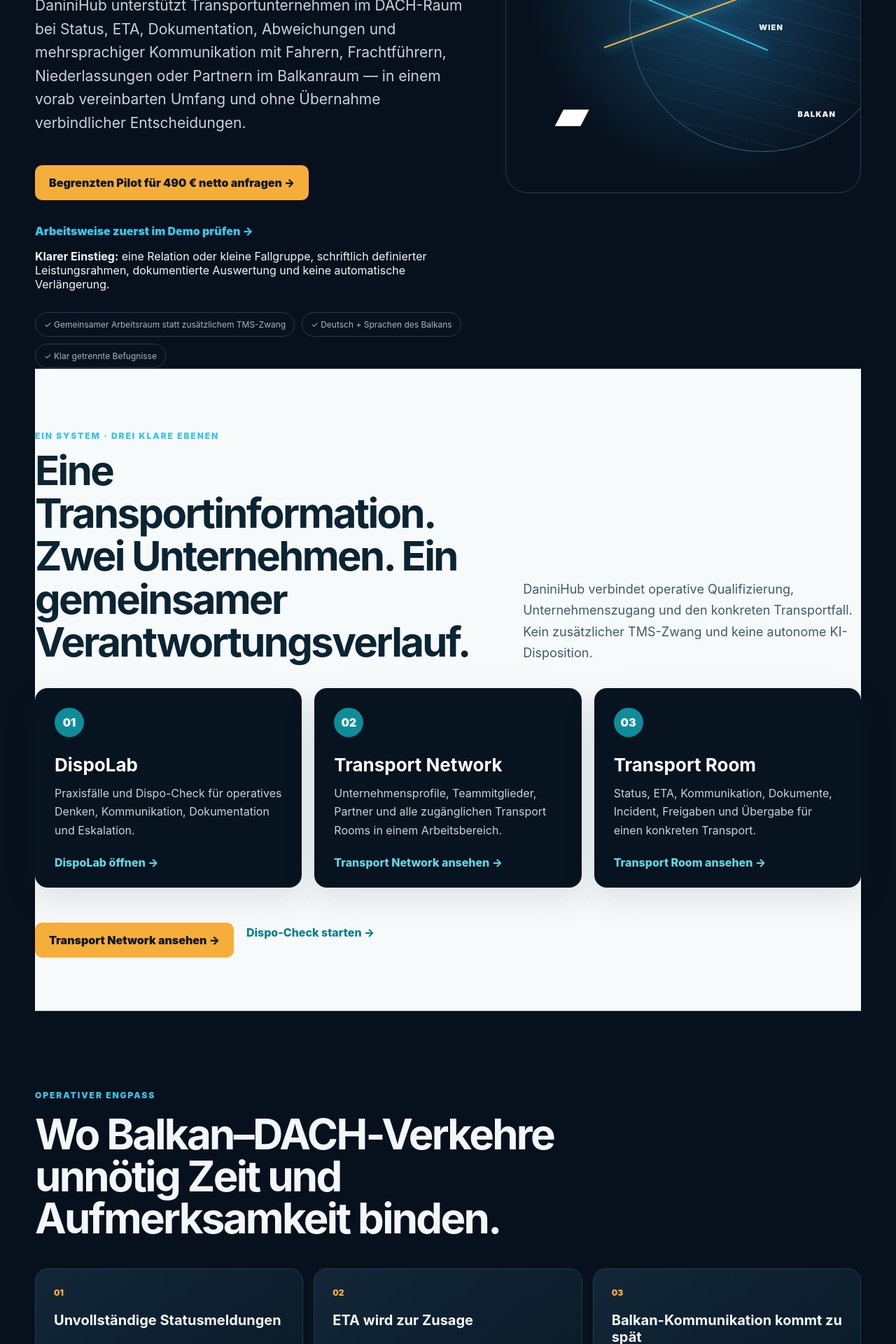
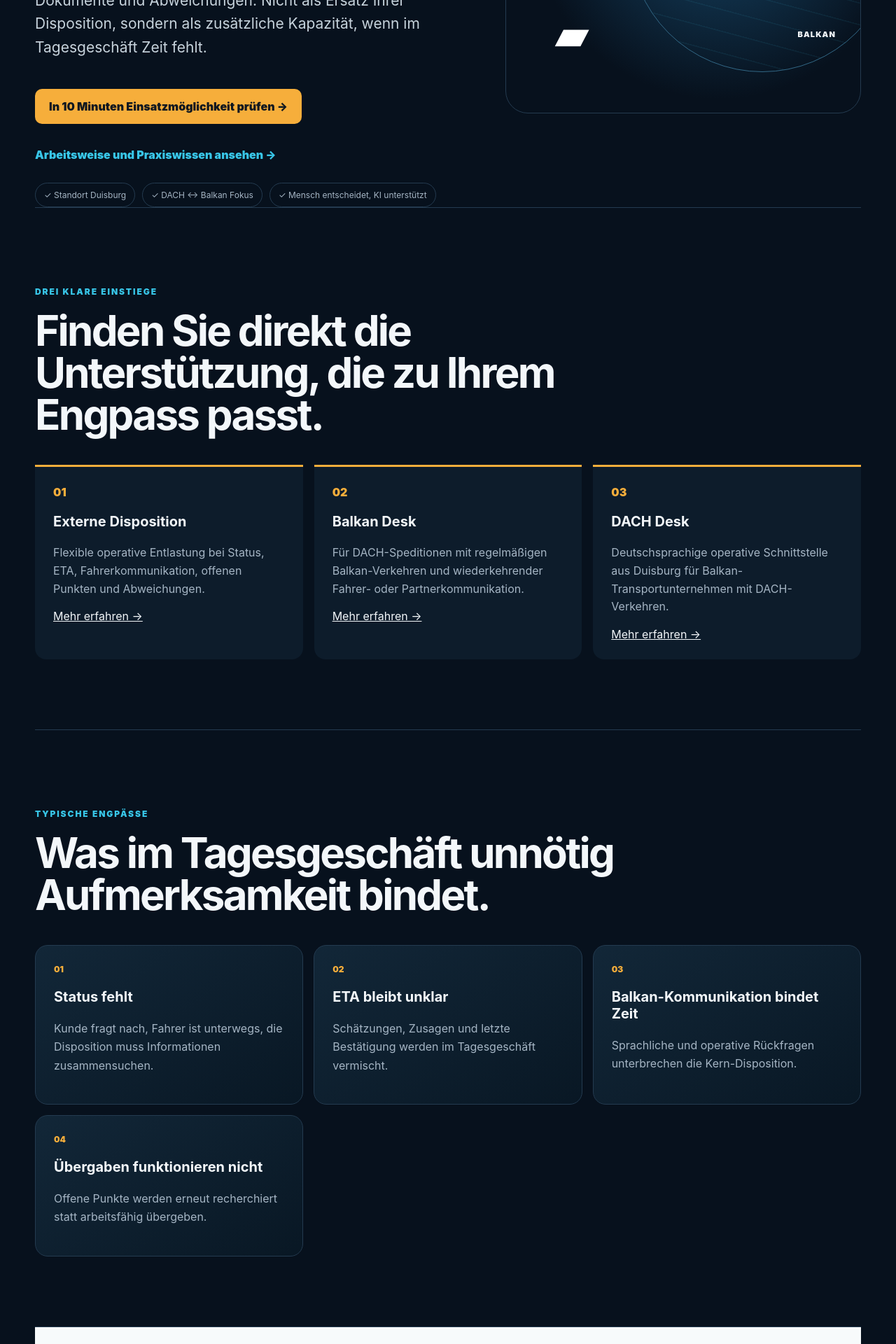
Before and after one commit to danininet/daninihub, a React (Vite) app in the folder daninihub-front/: page / in a window 1280 px wide. Shown: the part 540-2460 px from the top of the page at 70% size. Built offline with nearby package versions, Linux system fonts and the light colour scheme.

Commit message:
Refocus German homepage on searchable services and lead conversion

```diff
--- a/daninihub-front/src/GermanB2BLanding.jsx
+++ b/daninihub-front/src/GermanB2BLanding.jsx
@@ -2,113 +2,81 @@ import './App.css'
 import './Enhancements.css'
 import ProductSystemSection from './ProductSystemSection'
 
-const problems = [
-  ['Unvollständige Statusmeldungen', 'Fahrer, Disposition und Kunde arbeiten nicht mit derselben bestätigten Sachlage.'],
-  ['ETA wird zur Zusage', 'Eine operative Schätzung wird ohne klare Freigabe als bestätigter Kundentermin weitergegeben.'],
-  ['Balkan-Kommunikation kommt zu spät', 'Fahrer, Frachtführer, Niederlassung oder Partner liefern entscheidende Informationen erst nach der Eskalation.'],
-  ['Übergaben sind nicht arbeitsfähig', 'Die nächste Schicht muss Fahrer oder Partner erneut anrufen, um den Fall überhaupt zu verstehen.']
+const services = [
+  ['01', 'Externe Disposition', 'Flexible operative Entlastung bei Status, ETA, Fahrerkommunikation, offenen Punkten und Abweichungen.', '/de/externe-disposition'],
+  ['02', 'Balkan Desk', 'Für DACH-Speditionen mit regelmäßigen Balkan-Verkehren und wiederkehrender Fahrer- oder Partnerkommunikation.', '/de/balkan-desk'],
+  ['03', 'DACH Desk', 'Deutschsprachige operative Schnittstelle aus Duisburg für Balkan-Transportunternehmen mit DACH-Verkehren.', '/de/dach-desk']
 ]
 
-const solution = [
-  ['01', 'Eingang und Struktur', 'Informationen werden in bestätigte Fakten, Annahmen und offene Fragen getrennt.'],
-  ['02', 'Status und Kontrollpunkt', 'Aktuelle ETA, letzte Bestätigung und nächster Prüfzeitpunkt bleiben sichtbar.'],
-  ['03', 'Kommunikation', 'Eine klare Nachricht auf Deutsch oder in einer Sprache des Balkanraums wird vorbereitet.'],
-  ['04', 'Freigabe', 'Entscheidungsbedarf geht an die benannte verantwortliche Person des Auftraggebers.'],
-  ['05', 'Eskalation', 'Risiko, Frist, benötigte Entscheidung und Verantwortung bleiben dokumentiert.'],
-  ['06', 'Übergabe', 'Die nächste Schicht erhält einen arbeitsfähigen Stand ohne erneute Informationssuche.']
+const problems = [
+  ['Status fehlt', 'Kunde fragt nach, Fahrer ist unterwegs, die Disposition muss Informationen zusammensuchen.'],
+  ['ETA bleibt unklar', 'Schätzungen, Zusagen und letzte Bestätigung werden im Tagesgeschäft vermischt.'],
+  ['Balkan-Kommunikation bindet Zeit', 'Sprachliche und operative Rückfragen unterbrechen die Kern-Disposition.'],
+  ['Übergaben funktionieren nicht', 'Offene Punkte werden erneut recherchiert statt arbeitsfähig übergeben.']
 ]
-
-const pilotSteps = [
-  ['01', 'Eine Relation oder kleine Fallgruppe', 'Der Pilot wird nicht auf die gesamte Flotte oder Organisation geöffnet.'],
-  ['02', 'Schriftlich definierte Aufgaben', 'Es wird festgelegt, was DaniniHub aufnimmt, strukturiert, vorbereitet oder eskaliert.'],
-  ['03', 'Nachweisbarer Arbeitsablauf', 'Status, ETA, Abweichungen, Kommunikation, Entscheidungen und Übergabe bleiben dokumentiert.'],
-  ['04', 'Gemeinsame Auswertung', 'Die Wirkung wird nach vereinbarten Kriterien geprüft, ohne automatische Verlängerung.']
-]
-
-function NumberedCards({ items }) {
-  return <div className="start-grid">{items.map(([number, title, text]) => <article key={`${number}-${title}`}><span>{number}</span><h3>{title}</h3><p>{text}</p></article>)}</div>
-}
 
 export default function GermanB2BLanding() {
   return <main id="top">
     <section className="hero">
       <div className="hero-copy">
-        <p className="kicker">BALKAN CONTINUITY SUPPORT FÜR DACH-TRANSPORTUNTERNEHMEN</p>
-        <h1>Klarere Balkan-Kommunikation. Weniger Unterbrechungen in der Disposition.</h1>
-        <p className="lead">DaniniHub unterstützt Transportunternehmen im DACH-Raum bei Status, ETA, Dokumentation, Abweichungen und mehrsprachiger Kommunikation mit Fahrern, Frachtführern, Niederlassungen oder Partnern im Balkanraum — in einem vorab vereinbarten Umfang und ohne Übernahme verbindlicher Entscheidungen.</p>
-        <p><a className="btn" href="/de/pilot-check">Begrenzten Pilot für 490 € netto anfragen →</a></p>
-        <a className="entry-demo-link" href="/de/transport-network-demo">Arbeitsweise zuerst im Demo prüfen →</a>
-        <p><strong>Klarer Einstieg:</strong> eine Relation oder kleine Fallgruppe, schriftlich definierter Leistungsrahmen, dokumentierte Auswertung und keine automatische Verlängerung.</p>
-        <div className="proof"><span>✓ Gemeinsamer Arbeitsraum statt zusätzlichem TMS-Zwang</span><span>✓ Deutsch + Sprachen des Balkans</span><span>✓ Klar getrennte Befugnisse</span></div>
+        <p className="kicker">EXTERNE DISPOSITION · BALKAN DESK · DUISBURG</p>
+        <h1>Ich entlaste Ihre Disposition bei DACH ↔ Balkan-Verkehren.</h1>
+        <p className="lead">DaniniHub übernimmt klar definierte operative Aufgaben rund um Status, ETA, Fahrer- und Partnerkommunikation, Dokumente und Abweichungen. Nicht als Ersatz Ihrer Disposition, sondern als zusätzliche Kapazität, wenn im Tagesgeschäft Zeit fehlt.</p>
+        <p><a className="btn" href="/de/externe-disposition">In 10 Minuten Einsatzmöglichkeit prüfen →</a></p>
+        <a className="entry-demo-link" href="/de/praxis-wissen">Arbeitsweise und Praxiswissen ansehen →</a>
+        <div className="proof"><span>✓ Standort Duisburg</span><span>✓ DACH ↔ Balkan Fokus</span><span>✓ Mensch entscheidet, KI unterstützt</span></div>
       </div>
-      <div className="route-art" aria-hidden="true"><div className="globe"/><div className="route r1"/><div className="route r2"/><div className="truck">▰</div><span className="city c1">DUISBURG</span><span className="city c2">WIEN</span><span className="city c3">BALKAN</span></div>
+      <div className="route-art" aria-hidden="true"><div className="globe"/><div className="route r1"/><div className="route r2"/><div className="truck">▰</div><span className="city c1">DUISBURG</span><span className="city c2">DACH</span><span className="city c3">BALKAN</span></div>
+    </section>
+
+    <section className="section">
+      <p className="kicker">DREI KLARE EINSTIEGE</p>
+      <h2>Finden Sie direkt die Unterstützung, die zu Ihrem Engpass passt.</h2>
+      <div className="start-grid interest-grid">{services.map(([n, title, text, href]) => <article key={href}><span>{n}</span><h3>{title}</h3><p>{text}</p><a href={href}>Mehr erfahren →</a></article>)}</div>
+    </section>
+
+    <section id="services" className="section">
+      <p className="kicker">TYPISCHE ENGPÄSSE</p>
+      <h2>Was im Tagesgeschäft unnötig Aufmerksamkeit bindet.</h2>
+      <div className="grid">{problems.map(([title, text], index) => <article key={title}><div className="service-card-head"><span className="num">0{index + 1}</span></div><h3>{title}</h3><p>{text}</p></article>)}</div>
     </section>
 
     <ProductSystemSection lang="de"/>
 
-    <section id="services" className="section">
-      <p className="kicker">OPERATIVER ENGPASS</p>
-      <h2>Wo Balkan–DACH-Verkehre unnötig Zeit und Aufmerksamkeit binden.</h2>
-      <div className="grid">{problems.map(([title, text], index) => <article key={title}><div className="service-card-head"><span className="num">0{index + 1}</span></div><h3>{title}</h3><p>{text}</p></article>)}</div>
-    </section>
-
-    <section className="section">
-      <p className="kicker">DANINIHUB ARBEITSRAHMEN</p>
-      <h2>Information, Kommunikation und Verantwortung in einem kontrollierten Ablauf.</h2>
-      <NumberedCards items={solution}/>
-      <p className="big">KI unterstützt Strukturierung und Vorbereitung. Verbindliche Entscheidungen, Preise, Transportaufträge, Fahreranweisungen und rechtliche Verantwortung verbleiben beim Auftraggeber.</p>
-    </section>
-
-    <section className="section split">
-      <div><p className="kicker">BEISPIELSITUATION</p><h2>Stau bei Budapest.</h2><p className="big">„Stau Budapest. ETA unklar. Kunde wartet. Entladung bis 10:00.“</p></div>
-      <div><p>Der DaniniHub-Arbeitsrahmen trennt bestätigte Fakten von offenen Punkten, bewertet den operativen Handlungsbedarf, benennt die zuständige Freigabestelle, bereitet Nachrichten vor und definiert den nächsten Prüfzeitpunkt sowie eine arbeitsfähige Übergabe.</p><a className="entry-demo-link" href="/de/transport-room-demo?case=DH-TR-0001">Transport Room öffnen →</a></div>
-    </section>
-
-    <section id="scope" className="section scope">
-      <p className="kicker">KLARE GRENZEN</p>
-      <h2>Operative Unterstützung ohne Übernahme Ihrer Verantwortung.</h2>
-      <div className="scope-grid"><article><span>DaniniHub</span><p>Strukturiert Informationen, führt Status und Kontrollpunkte, bereitet mehrsprachige Kommunikation vor, markiert Entscheidungsbedarf und dokumentiert Eskalation und Übergabe.</p></article><article><span>Auftraggeber</span><p>Behält Transportaufträge, Preise, rechtsverbindliche Zusagen, abschließende Disposition, Fahreranweisungen, Verkehrsleitung und alle operativen Freigaben.</p></article></div>
-    </section>
-
-    <section className="section">
-      <p className="kicker">BEGRENZTER PILOT</p>
-      <h2>Ein kleiner, messbarer Pilot statt unklarem Outsourcing.</h2>
-      <NumberedCards items={pilotSteps}/>
-    </section>
-
     <section className="section split">
       <div>
-        <p className="kicker">ERSTER BEZAHLTER AUFTRAG</p>
-        <h2>Begrenzter Einstiegspilot: 490 € netto.</h2>
-        <p className="big">Für die ersten drei bezahlten Pilotaufträge gilt ein transparenter Einführungspreis — ohne automatische Verlängerung und ohne versteckte Folgekosten.</p>
+        <p className="kicker">SO STARTEN WIR</p>
+        <h2>Kein großes Outsourcing-Projekt.</h2>
+        <p className="big">Wir beginnen mit einer Relation, wenigen Fahrzeugen oder einem klar abgegrenzten Prozess.</p>
       </div>
       <div>
-        <p><strong>Enthalten:</strong> eine Relation oder kleine Fallgruppe, bis zu drei Fahrzeuge oder operative Fälle, ein schriftlich vereinbartes Kommunikationsfenster, bis zu acht operative Arbeitsstunden sowie eine abschließende Auswertung.</p>
-        <p><strong>Nicht enthalten:</strong> vollständige Flottendisposition, Transportaufträge, Preisverhandlungen im Namen des Auftraggebers, rechtsverbindliche Zusagen oder unbegrenzte Erreichbarkeit.</p>
-        <p><a className="btn" href="/de/pilot-check">Pilot verbindlich anfragen →</a></p>
-        <p>Eine Beauftragung entsteht erst nach schriftlicher Bestätigung von Leistungsrahmen, Zeitraum, Zuständigkeiten und Zahlungsbedingungen.</p>
+        <p>Vor dem Start wird schriftlich festgelegt, welche Aufgaben DaniniHub übernimmt, welche Informationen benötigt werden, wer beim Auftraggeber entscheidet und wie Status und Übergabe dokumentiert werden.</p>
+        <p><a className="btn" href="/de/pilot-check">Kurzes Erstgespräch anfragen →</a></p>
       </div>
     </section>
 
     <section className="section scope">
-      <p className="kicker">PASSUNG PRÜFEN</p>
-      <h2>Für welche Unternehmen der Pilot sinnvoll sein kann.</h2>
-      <div className="scope-grid"><article><span>Geeignet</span><p>Für DACH-Unternehmen mit regelmäßigen Balkan-Verkehren, mehrsprachiger Fahrer- oder Partnerkommunikation, wiederkehrenden Status-, ETA-, Dokumentations- oder Übergabeproblemen und einer klar benannten Freigabestelle.</p></article><article><span>Nicht geeignet</span><p>Für Unternehmen, die erwarten, dass DaniniHub Transportaufträge, Preise, vollständige Flottendisposition, Verkehrsleitung oder rechtsverbindliche Entscheidungen selbstständig übernimmt.</p></article></div>
+      <p className="kicker">KLARE GRENZEN</p>
+      <h2>Operative Unterstützung ohne Übernahme Ihrer Verantwortung.</h2>
+      <div className="scope-grid">
+        <article><span>DaniniHub</span><p>Strukturiert Informationen, verfolgt Status und Kontrollpunkte, unterstützt mehrsprachige Kommunikation, dokumentiert offene Punkte und eskaliert nach vereinbartem Ablauf.</p></article>
+        <article><span>Auftraggeber</span><p>Behält Transportaufträge, Preise, rechtsverbindliche Zusagen, finale Disposition, Fahreranweisungen und operative Freigaben.</p></article>
+      </div>
     </section>
 
     <section className="section">
-      <p className="kicker">NACHWEISE UND ÖFFENTLICHER EINBLICK</p>
-      <h2>Prüfen Sie Methode und Arbeitsweise vor einem Gespräch.</h2>
+      <p className="kicker">PRAXIS STATT VERSPRECHEN</p>
+      <h2>Sehen Sie zuerst, wie DaniniHub arbeitet.</h2>
       <div className="start-grid interest-grid">
-        <article><span>01</span><h3>DispoLab</h3><p>Praxisfälle und kostenloser Dispo-Check für operatives Denken und Eskalation.</p><a href="/de/dispolab">DispoLab öffnen →</a></article>
-        <article><span>02</span><h3>Transport Network</h3><p>Unternehmensbereich mit Partnern, Team und mehreren Transport Rooms.</p><a href="/de/transport-network-demo">Network ansehen →</a></article>
-        <article><span>03</span><h3>Transport Room</h3><p>Konkreter Fall mit Status, ETA, Dokumenten, Incident und Übergabe.</p><a href="/de/transport-room-demo?case=DH-TR-0001">Transport Room öffnen →</a></article>
+        <article><span>01</span><h3>Praxis & Wissen</h3><p>ETA, Fahrerkommunikation, Übergaben, Eskalation und Transportdokumente.</p><a href="/de/praxis-wissen">Praxiswissen öffnen →</a></article>
+        <article><span>02</span><h3>Transport Room</h3><p>Ein konkreter Transportfall mit Status, ETA, Dokumenten, Incident und Übergabe.</p><a href="/de/transport-room-demo?case=DH-TR-0001">Demo öffnen →</a></article>
+        <article><span>03</span><h3>DispoLab</h3><p>Praktische Fälle und kostenloser Dispo-Check.</p><a href="/de/dispolab">DispoLab öffnen →</a></article>
       </div>
     </section>
 
     <section id="contact" className="section contact">
-      <div><p className="kicker">NÄCHSTER SCHRITT</p><h2>Gibt es einen klar begrenzten operativen Engpass, den wir kontrolliert prüfen können?</h2><p>Beschreiben Sie Relation, Partner, Kommunikationsproblem und die verantwortliche Freigabestelle. Sie erhalten eine persönliche Einschätzung, ob der bezahlte Einstiegspilot fachlich sinnvoll und sauber abgrenzbar ist.</p></div>
-      <div><a className="btn" href="/de/pilot-check">Pilot für 490 € netto anfragen →</a></div>
+      <div><p className="kicker">NÄCHSTER SCHRITT</p><h2>Wo verliert Ihre Disposition heute am meisten Zeit?</h2><p>Ein kurzes Gespräch reicht, um festzustellen, ob und welchen klar begrenzten Teil DaniniHub sinnvoll übernehmen kann.</p></div>
+      <div><a className="btn" href="/de/pilot-check">10-Minuten-Gespräch anfragen →</a></div>
     </section>
   </main>
 }
```
